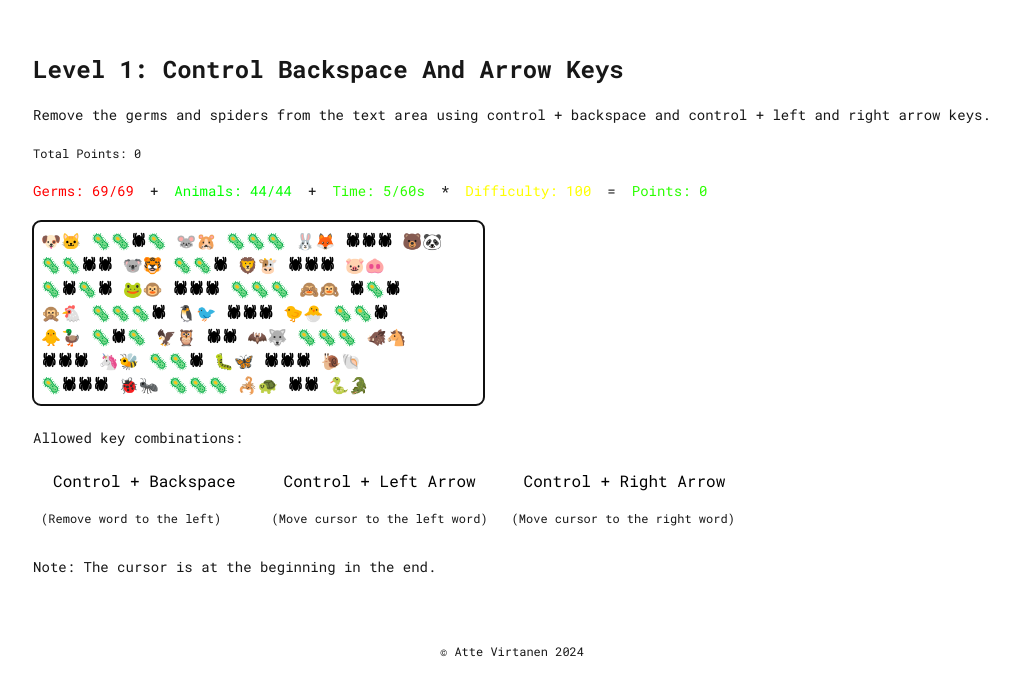
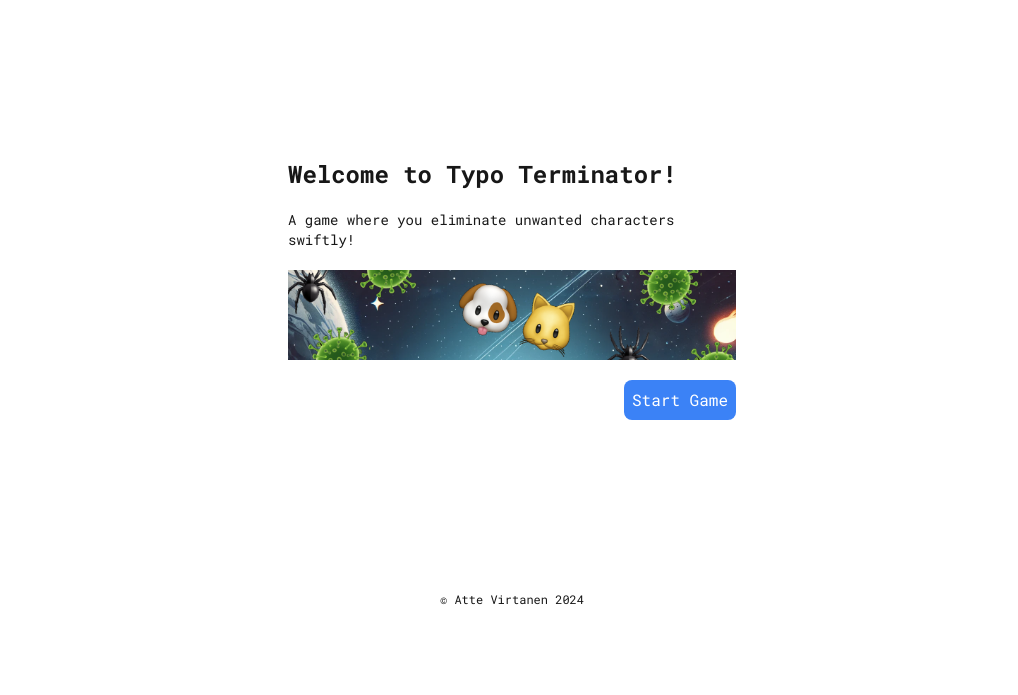
Before and after one commit to AtteBox/text-edit-practice, a Next.js app: page / in a window 1280 px wide. Shown: the part 111-806 px from the top of the page, without its empty margins (128-1146 px from the left). Built offline with nearby package versions, Linux system fonts and the light colour scheme.

Commit message:
add initial start screen

```diff
--- a/src/app/page.tsx
+++ b/src/app/page.tsx
@@ -1,6 +1,8 @@
 "use client";
 
 import { KeyboardEvent, useCallback, useEffect, useRef, useState } from "react";
+import Image from 'next/image'
+import startBanner from '../start-banner.png'
 
 function isMac() {
   return navigator.platform.toUpperCase().indexOf("MAC") >= 0;
@@ -299,7 +301,8 @@ type ILevelState = {
 
 type IGameState = {
   currentLevel: number;
-  previousLevels: ILevelState[];
+  previousLevels: (ILevelState & {level: number})[];
+  hasStarted: boolean;
 } & ILevelState;
 
 export default function Home() {
@@ -309,6 +312,7 @@ export default function Home() {
     startTime: 0,
     elapsedTime: 0,
     previousLevels: [],
+    hasStarted: false,
   });
   const level = levels[gameState.currentLevel - 1];
   const [currentKeyCombination, setCurrentKeyCombination] = useState<
@@ -371,7 +375,7 @@ export default function Home() {
 
   // focus the text area when the level changes
   useEffect(() => {
-    if (!textAreaRef.current) {
+    if (!textAreaRef.current || !gameState.hasStarted) {
       return;
     }
     textAreaRef.current.focus();
@@ -389,7 +393,7 @@ export default function Home() {
         break;
     }
     updateGameState({ startTime: Date.now(), elapsedTime: 0 });
-  }, [level]);
+  }, [level, gameState.hasStarted]);
 
   // when there are no germs left, show the level finished animation
   useEffect(() => {
@@ -419,6 +423,7 @@ export default function Home() {
         {
           // grid with two children on top of each other}
         }
+        {!gameState.hasStarted && <StartScreen startGame={() => setGameState((state) => ({...state, hasStarted: true}))} />}
         {showLevelFinished && (
           <div
             className="flex flex-col gap-5 row-start-2 items-center sm:items-start max-w-md"
@@ -444,6 +449,7 @@ export default function Home() {
                     previousLevels: [
                       ...state.previousLevels,
                       {
+                        level: state.currentLevel,
                         germs: state.germs,
                         animals: state.animals,
                         startTime: state.startTime,
@@ -460,7 +466,7 @@ export default function Home() {
             </div>
           </div>
         )}
-        {!showLevelFinished && (
+        {gameState.hasStarted && !showLevelFinished && (
           <div
             className="flex flex-col gap-5 row-start-2 items-center sm:items-start"
             style={{
@@ -507,6 +513,26 @@ export default function Home() {
       </footer>
     </div>
   );
+}
+
+function StartScreen({startGame}: {startGame: () => void}) {
+  return <div
+  className="flex flex-col gap-5 row-start-2 items-center sm:items-start max-w-md"
+>
+  <h1 className="text-2xl font-bold">
+    Welcome to Typo Terminator!
+  </h1>
+  <p className="text-sm">A game where you eliminate unwanted characters swiftly!</p>
+  <Image src={startBanner} alt="Typo Terminator Banner" />
+  <div className="flex flex-col gap-4 items-end self-stretch">
+    <button
+      onClick={startGame}
+      className="p-2 bg-blue-500 text-white rounded-lg"
+    >
+      Start Game
+    </button>
+  </div>
+</div>
 }
 
 function GameResultsBar({
```
Also changed, not shown: src/start-banner.png (added).
